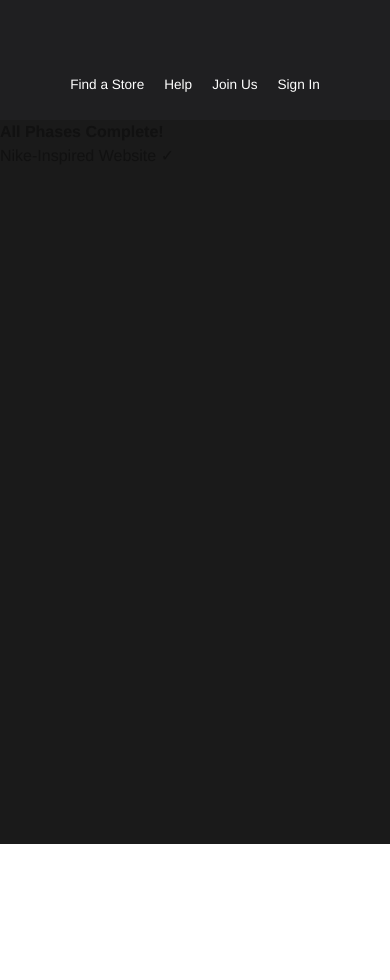
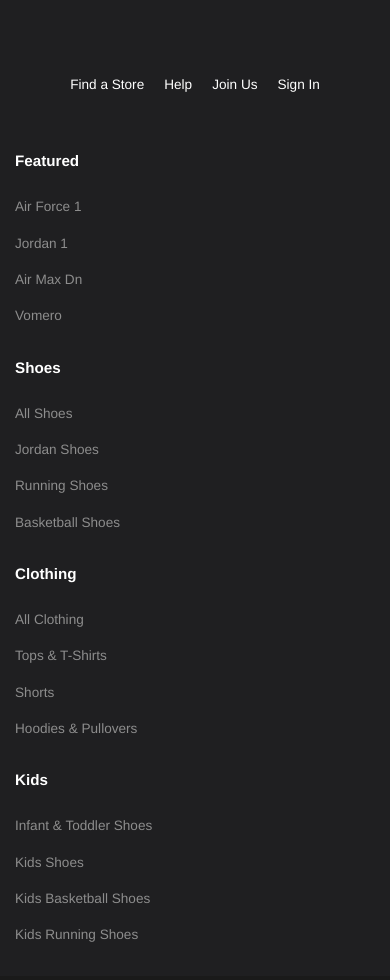
Before and after one commit to ahitshamkhan/Nike-Shoes-Website-Clone-Front-End-, a React (Vite) app: page / in a window 390 px wide. Shown: the part 6640-7620 px from the top of the page. Before the commit the page ends 7484 px from the top, so only its background shows below. Built offline with nearby package versions, Linux system fonts and the light colour scheme.

Commit message:
Phase 15 Foot Nav

```diff
--- a/src/App.jsx
+++ b/src/App.jsx
@@ -15,6 +15,7 @@
 import ShopKids from './components/ShopKids/ShopKids';
 import NikeSymbolSection from './components/NikeSymbolSection/NikeSymbolSection';
 import FooterBar from './components/FooterBar/FooterBar';
+import FooterNav from './components/FooterNav/FooterNav';
 import styles from './App.module.css';
 
 function App() {
@@ -37,6 +38,7 @@
       <ShopKids />
       <NikeSymbolSection />
       <FooterBar />
+      <FooterNav />
 
       {/* Placeholder for other components */}
       <main className={styles.mainContent}>
--- /dev/null
+++ b/src/components/FooterNav/FooterNav.jsx
@@ -0,0 +1,65 @@
+import styles from './FooterNav.module.css';
+
+const FooterNav = () => {
+  const columns = [
+    {
+      id: 1,
+      title: 'Featured',
+      links: [
+        { id: 1, text: 'Air Force 1', href: '#' },
+        { id: 2, text: 'Jordan 1', href: '#' },
+        { id: 3, text: 'Air Max Dn', href: '#' },
+        { id: 4, text: 'Vomero', href: '#' }
+      ]
+    },
+    {
+      id: 2,
+      title: 'Shoes',
+      links: [
+        { id: 1, text: 'All Shoes', href: '#' },
+        { id: 2, text: 'Jordan Shoes', href: '#' },
+        { id: 3, text: 'Running Shoes', href: '#' },
+        { id: 4, text: 'Basketball Shoes', href: '#' }
+      ]
+    },
+    {
+      id: 3,
+      title: 'Clothing',
+      links: [
+        { id: 1, text: 'All Clothing', href: '#' },
+        { id: 2, text: 'Tops & T-Shirts', href: '#' },
+        { id: 3, text: 'Shorts', href: '#' },
+        { id: 4, text: 'Hoodies & Pullovers', href: '#' }
+      ]
+    },
+    {
+      id: 4,
+      title: 'Kids',
+      links: [
+        { id: 1, text: 'Infant & Toddler Shoes', href: '#' },
+        { id: 2, text: 'Kids Shoes', href: '#' },
+        { id: 3, text: 'Kids Basketball Shoes', href: '#' },
+        { id: 4, text: 'Kids Running Shoes', href: '#' }
+      ]
+    }
+  ];
+
+  return (
+    <nav className={styles.footerNav}>
+      <div className={styles.columnsContainer}>
+        {columns.map((column) => (
+          <div key={column.id} className={styles.column}>
+            <h3 className={styles.columnTitle}>{column.title}</h3>
+            {column.links.map((link) => (
+              <a key={link.id} href={link.href} className={styles.link}>
+                {link.text}
+              </a>
+            ))}
+          </div>
+        ))}
+      </div>
+    </nav>
+  );
+};
+
+export default FooterNav;
--- /dev/null
+++ b/src/components/FooterNav/FooterNav.module.css
@@ -0,0 +1,83 @@
+/* FooterNav styles - Phase 15 */
+
+.footerNav {
+  width: 100%;
+  background-color: rgb(31, 31, 33);
+  padding: 60px 40px;
+}
+
+.columnsContainer {
+  display: grid;
+  grid-template-columns: repeat(4, 1fr);
+  gap: 60px;
+  max-width: 1200px;
+  margin: 0 auto;
+}
+
+.column {
+  display: flex;
+  flex-direction: column;
+  gap: 16px;
+}
+
+.columnTitle {
+  color: #FFFFFF;
+  font-family: 'Helvetica Now Text', 'Helvetica Neue', Helvetica, Arial, sans-serif;
+  font-size: 1rem;
+  font-weight: 600;
+  margin-bottom: 8px;
+}
+
+.link {
+  color: #8D8D8D;
+  font-family: 'Helvetica Now Text', 'Helvetica Neue', Helvetica, Arial, sans-serif;
+  font-size: 0.9rem;
+  font-weight: 400;
+  text-decoration: none;
+  transition: color 0.3s ease;
+}
+
+.link:hover {
+  color: #FFFFFF;
+}
+
+/* Responsive adjustments */
+@media (max-width: 1024px) {
+  .footerNav {
+    padding: 50px 30px;
+  }
+
+  .columnsContainer {
+    gap: 40px;
+  }
+}
+
+@media (max-width: 768px) {
+  .footerNav {
+    padding: 40px 20px;
+  }
+
+  .columnsContainer {
+    grid-template-columns: repeat(2, 1fr);
+    gap: 40px;
+  }
+}
+
+@media (max-width: 480px) {
+  .footerNav {
+    padding: 30px 15px;
+  }
+
+  .columnsContainer {
+    grid-template-columns: 1fr;
+    gap: 30px;
+  }
+
+  .columnTitle {
+    font-size: 0.95rem;
+  }
+
+  .link {
+    font-size: 0.85rem;
+  }
+}
```
